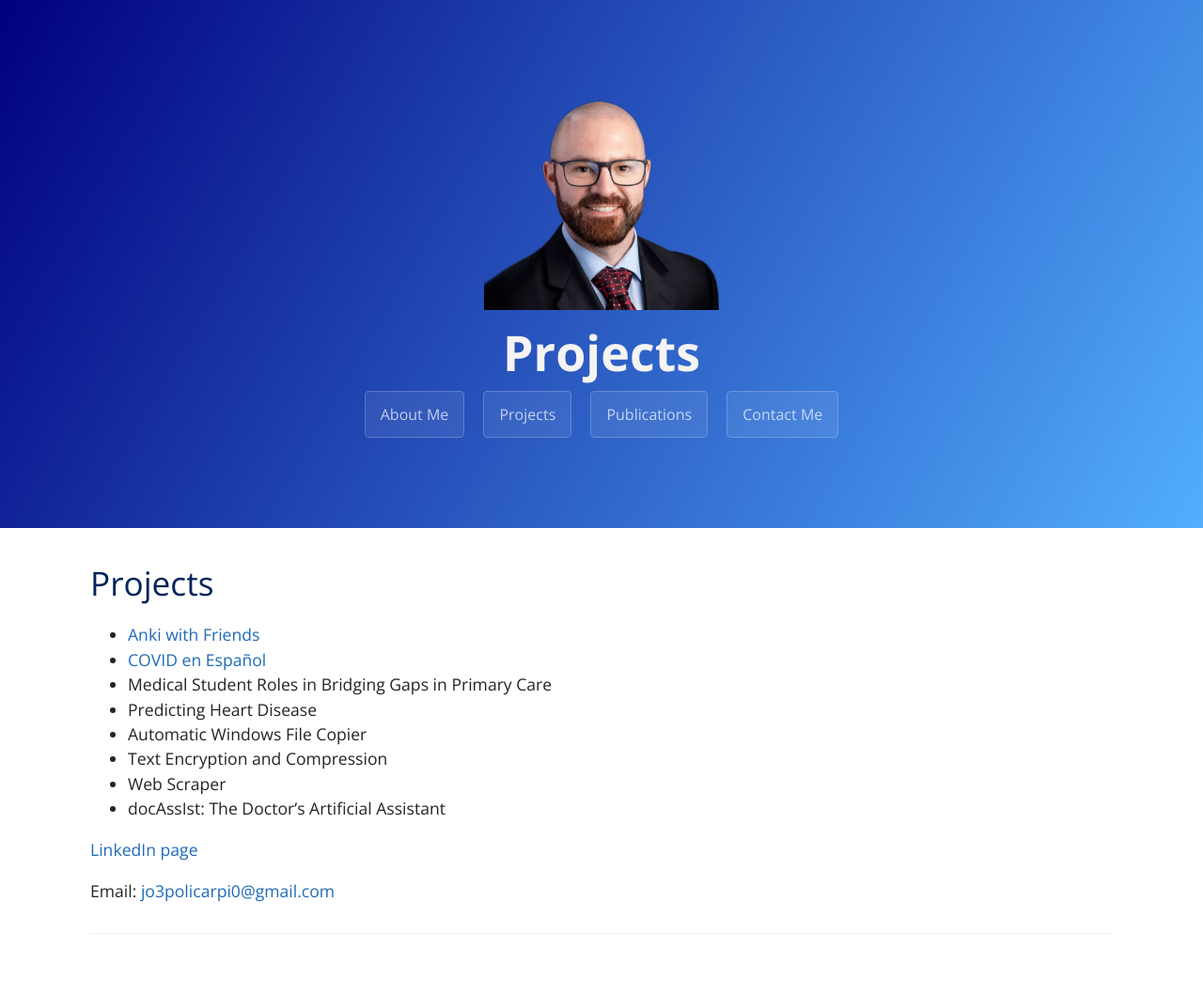
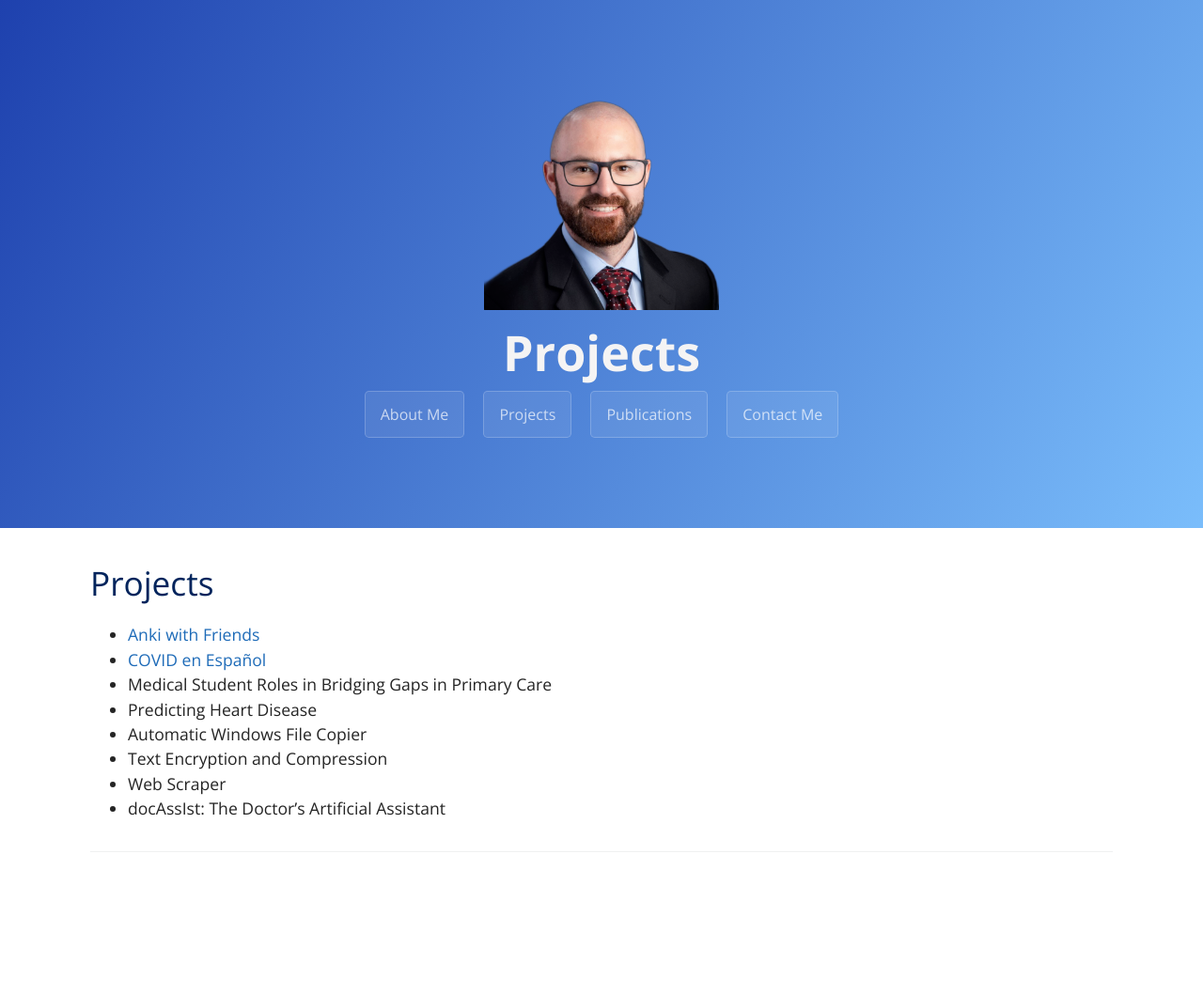
Before and after one commit to jopeo/joepo, a Jekyll site: the page built from projects.md, in a window 1280 px wide. Shown: the whole page at 94% size. Built offline with Jekyll 4.4.1, drawn with Linux system fonts in a browser that asks for light colours; after the commit the page ends 971 px from its top, so only the background shows below that.

Commit message:
updated 1930

```diff
--- a/assets/css/style.scss
+++ b/assets/css/style.scss
@@ -7,8 +7,8 @@ $medium-breakpoint: 42em !default;
 
 // Headers
 $header-heading-color: #fff !default;
-$header-bg-color: #52aeff;  // #000000;  RIGHT color
-$header-bg-color-secondary: #00007E; //#0066B8; LEFT color
+$header-bg-color-secondary: #1E41AE;  // #00007E; //#0066B8; LEFT color
+$header-bg-color: #7ABDFB;  // #52aeff;  // #000000;  RIGHT color
 
 // Text
 $section-headings-color: #01245c;
--- a/projects.md
+++ b/projects.md
@@ -14,7 +14,3 @@ filename: contact
 - Text Encryption and Compression
 - Web Scraper
 - docAssIst: The Doctor's Artificial Assistant
-
-[LinkedIn page](https://www.linkedin.com/in/joseph-policarpio){:target="_blank"}
-
-Email: [jo3policarpi0@gmail.com](mailto:jo3policarpi0@gmail.com)
```
Also changed, not shown: contact.md (+2 -0 lines).
